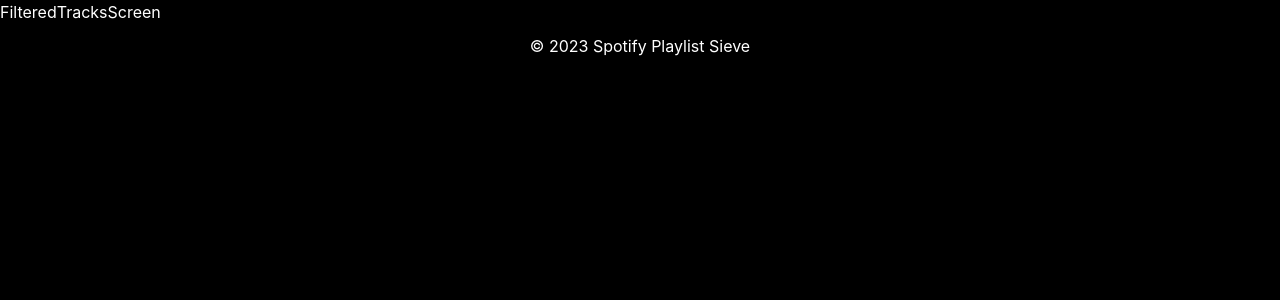
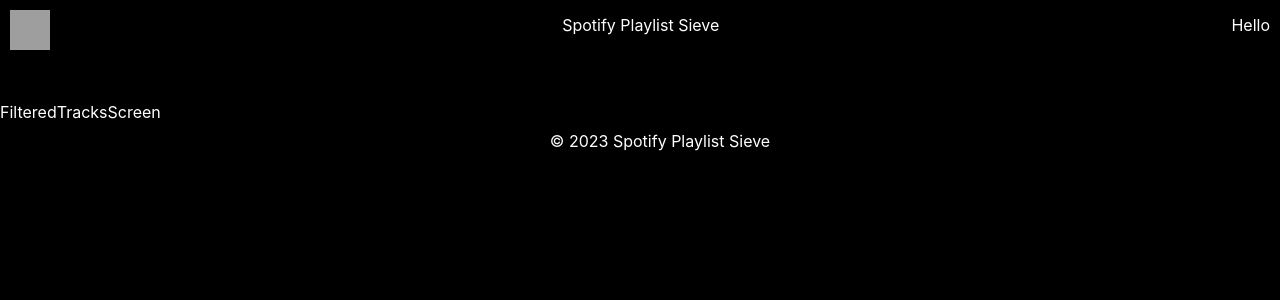
Before and after one commit to Afsha10/song-sieve, a React (Create React App) app in the folder frontend/: page /app/filteredPlaylist in a window 1280 px wide. Shown: the top 300 px of the page. Built offline with nearby package versions, Linux system fonts and the light colour scheme; no server answers; grey boxes are pictures that could not be loaded.

Commit message:
changed the css for footer and header to fix them in the right place in pages

```diff
--- a/frontend/src/components/Header.jsx
+++ b/frontend/src/components/Header.jsx
@@ -23,11 +23,11 @@
 
     return (
       <div>
-        <div className="flex flex-row p-4 text-3xl sm:px-8 sm:pt-8 sm:text-4xl sm:font-bold sm:tracking-wider lg:text-6xl">
+        <div className="header_container">
           <div>
             <Link to="/app">
               <img
-                className="w-16 h-16 sm:mx-7 sm:h-24 sm:w-24 lg:h-24 lg:w-24"
+                className="spotifyImg"
                 src="https://i.pinimg.com/736x/17/d2/5d/17d25d4df677597d4ed0db654a4179a6.jpg"
                 alt="Spotify Logo"
               />
@@ -35,12 +35,12 @@
           </div>
 
           <div>
-            <p className="flex flex-row p-1 text-xl sm:px-4 sm:pt-4 sm:text-4xl sm:font-bold sm:tracking-wider lg:text-6xl">
+            <p>
               Spotify Playlist Sieve
             </p>
           </div>
           <div>
-            <p className="pb-2 pt-2 lg:pl-96 text-sm sm:px-2 sm:pt-2 sm:text-xl sm:font-bold sm:tracking-wider lg:text-2xl">
+            <p>
               Hello {userName}
             </p>
           </div>
--- a/frontend/src/components/screens/FilteredTracksScreen.jsx
+++ b/frontend/src/components/screens/FilteredTracksScreen.jsx
@@ -1,6 +1,8 @@
+import Header from "../Header";
 const FilteredTracksScreen = ()=>{
 return(
     <div>
+        <Header/>
 <h2 style={{color:"white"}}>FilteredTracksScreen</h2>
     </div>
 )
--- a/frontend/src/index.css
+++ b/frontend/src/index.css
@@ -68,9 +68,6 @@
   flex-direction: column;
 
 }
-#inputText{
-  color: black;
-}
 .UrlInput-countainer input{
   height: 30px;
   margin: 15px 0;
@@ -93,7 +90,10 @@
   justify-content: space-between;
   text-align: center;
   height: 30px;
-  margin: 5px 10px;
+  margin-top: 10px;
+  margin-bottom: 60px;
+  margin-left: 10px;
+  margin-right: 10px;
   }
   .header_container p{
     color: white;
@@ -105,13 +105,15 @@
   }
 
 .footer{
-  /* position: relative; */
-  top: 5px;
+ position: relative;
+ right: 20px;
+ left: 20px;
   bottom: 5px;
   text-align: center;
   padding: 10px;
   color: white;
 }
+
 .mainLoginDiv{
   position: relative;
   width: 290px;
@@ -162,6 +164,12 @@
   display: flex;
   justify-content: center;
 }
+#embed-iframe{
+  display: flex;
+  flex-direction: column;
+  justify-content: center;
+  align-items: center;
+}
 @media (min-width: 600px) {
   .mainLoginDiv{
     position: relative;
```
